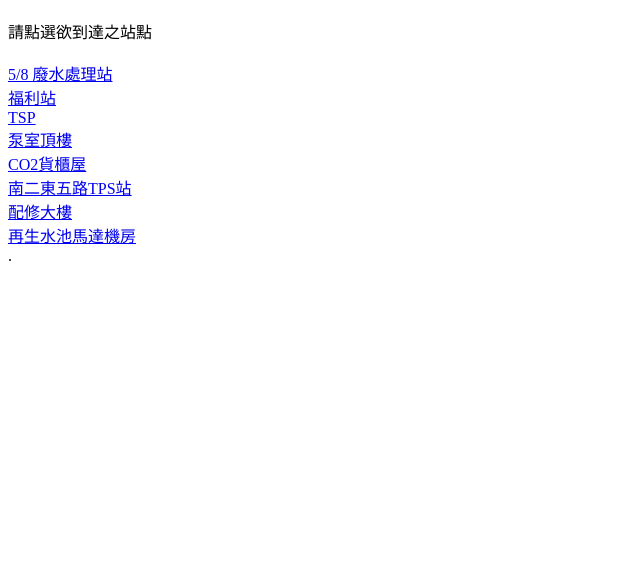
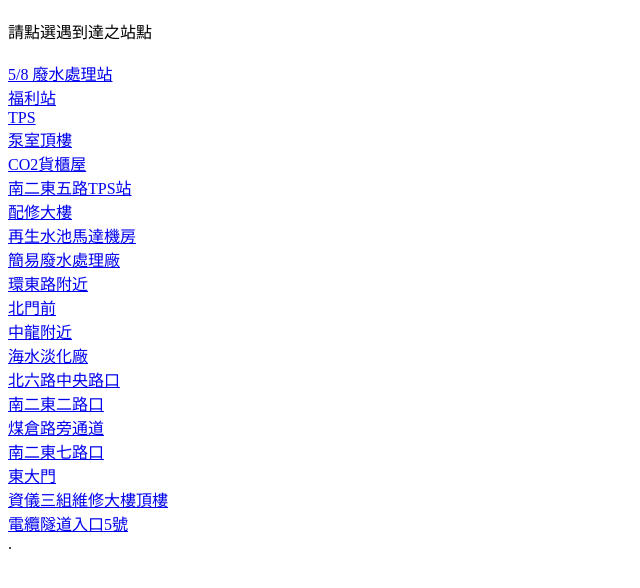
Before and after one commit to chrislin282/Map, a plain HTML site: page index.html in a window 1280 px wide. Shown: the part 70-658 px from the top of the page, without its empty margins (0-640 px from the left). Drawn offline with Linux system fonts and the light colour scheme.

Commit message:
Update index.html

```diff
--- a/index.html
+++ b/index.html
@@ -7,18 +7,27 @@
 <body>
 
 <h1>台電中火場域連結</h1>
-<p>請點選欲到達之站點<br>
-<br>
-<a href="https://www.google.com/maps/place/24%C2%B012'39.1%22N+120%C2%B029'00.4%22E/@24.2108611,120.4834444,17z/data=!3m1!4b1!4m5!3m4!1s0x0:0x7cd97276e05cff00!8m2!3d24.210854!4d120.483454"> 5/8 廢水處理站</a>
-<br>
+<p>請點選遇到達之站點<br><br>
+<a href="https://www.google.com/maps/place/24%C2%B012'39.1%22N+120%C2%B029'00.4%22E/@24.2108611,120.4834444,17z/data=!3m1!4b1!4m5!3m4!1s0x0:0x7cd97276e05cff00!8m2!3d24.210854!4d120.483454"> 5/8 廢水處理站</a><br>
 <a href="https://www.google.com/maps/search/24.216030,120.491160?sa=X&ved=2ahUKEwjpoMWxyYL6AhXWmVYBHdjKDX8Q8gF6BAgCEAE">福利站</a><br>
-<a href="https://www.google.com/maps/place/24%C2%B012'38.2%22N+120%C2%B028'33.5%22E/@24.2106,120.47598,17z/data=!3m1!4b1!4m5!3m4!1s0x0:0x796ee9929a56774a!8m2!3d24.2106!4d120.47598">TSP</a><br>
+<a href="https://www.google.com/maps/place/24%C2%B012'38.2%22N+120%C2%B028'33.5%22E/@24.2106,120.47598,17z/data=!3m1!4b1!4m5!3m4!1s0x0:0x796ee9929a56774a!8m2!3d24.2106!4d120.47598">TPS</a><br>
 <a href="https://www.google.com/maps/place/24%C2%B013'16.0%22N+120%C2%B028'54.6%22E/@24.221118,120.481826,17z/data=!3m1!4b1!4m5!3m4!1s0x0:0x24e567bceb2a7ea4!8m2!3d24.221118!4d120.481826">泵室頂樓</a><br>
 <a href="https://www.google.com/maps/place/24%C2%B012'39.1%22N+120%C2%B029'00.4%22E/@24.210854,120.4812653,17z/data=!3m1!4b1!4m5!3m4!1s0x0:0xded7b55a94764f79!8m2!3d24.210854!4d120.483454">CO2貨櫃屋</a><br>
 <a href="https://www.google.com/maps/place/24%C2%B012'50.6%22N+120%C2%B028'57.0%22E/@24.214064,120.4803133,17z/data=!3m1!4b1!4m5!3m4!1s0x0:0x2f1f50951851a60a!8m2!3d24.214064!4d120.482502">南二東五路TPS站</a><br>
 <a href="https://www.google.com/maps/place/24%C2%B013'02.0%22N+120%C2%B029'08.1%22E/@24.21721,120.4833813,17z/data=!3m1!4b1!4m5!3m4!1s0x0:0x14e64d88d1657c64!8m2!3d24.21721!4d120.48557">配修大樓</a><br>
 <a href="https://www.google.com/maps/place/24%C2%B012'34.6%22N+120%C2%B029'31.1%22E/@24.209609,120.491961,17z/data=!3m1!4b1!4m5!3m4!1s0x0:0x37331ec82a6afe72!8m2!3d24.209609!4d120.491961">再生水池馬達機房</a><br>
-
+<a href="https://www.google.com.tw/maps/place/24%C2%B013'14.2%22N+120%C2%B028'43.4%22E/@24.22062,120.4765313,17z/data=!3m1!4b1!4m5!3m4!1s0x0:0xdaead8921567d18!8m2!3d24.22062!4d120.47872?hl=zh-TW">簡易廢水處理廠</a><br>
+<a href="https://www.google.com/maps?q=24.216973,120.493352&rlz=1C1KNTJ_zh-TWTW1019TW1019&um=1&ie=UTF-8&sa=X&ved=2ahUKEwip0K6c2aL6AhXXA6YKHbpgCNAQ_AUoAXoECAIQAw">環東路附近</a><br>
+<a href="https://www.google.com/maps/place/24%C2%B013'06.2%22N+120%C2%B029'20.4%22E/@24.2184029,120.4868003,17z/data=!3m1!4b1!4m5!3m4!1s0x0:0x6d41224966738873!8m2!3d24.218398!4d120.488989">北門前</a><br>
+<a href="https://www.google.com/maps/place/24%C2%B013'10.0%22N+120%C2%B029'12.5%22E/@24.2194569,120.4846183,17z/data=!3m1!4b1!4m5!3m4!1s0x0:0x270926c87a13306f!8m2!3d24.219452!4d120.486807">中龍附近</a><br>
+<a href="https://www.google.com/maps/place/24%C2%B013'14.5%22N+120%C2%B028'58.8%22E/@24.2182188,120.4777352,15.44z/data=!4m5!3m4!1s0x0:0x8d6c969620d9eb7d!8m2!3d24.220683!4d120.482998">海水淡化廠</a><br>
+<a href="https://www.google.com/maps/search/24.21717,120.48431?sa=X&ved=2ahUKEwjTj-qX2qL6AhUJxpQKHb73CsgQ8gF6BAgDEAE">北六路中央路口</a><br>
+<a href="https://reurl.cc/9pL3ad">南二東二路口</a><br>
+<a href="https://www.google.com/maps/search/24.21960,120.47582?sa=X&ved=2ahUKEwiYvZ3w2qL6AhUOEKYKHa7xBvUQ8gF6BAgDEAE">煤倉路旁通道</a><br>
+<a href="https://www.google.com/maps/place/24%C2%B013'10.6%22N+120%C2%B028'33.0%22E/@24.2189619,120.4732273,14.92z/data=!4m5!3m4!1s0x0:0xe617c15fb723cd7b!8m2!3d24.2196!4d120.47582">南二東七路口</a><br>
+<a href="https://www.google.com/maps/place/24%C2%B012'39.0%22N+120%C2%B029'25.8%22E/@24.2108259,120.4882983,17z/data=!3m1!4b1!4m5!3m4!1s0x0:0x8b543e53b0d78c9a!8m2!3d24.210821!4d120.490487">東大門</a><br>
+<a href="https://www.google.com/maps/place/24%C2%B013'09.1%22N+120%C2%B028'28.2%22E/@24.2191669,120.4691633,15.44z/data=!4m5!3m4!1s0x0:0x4ff22afa2279ab2f!8m2!3d24.21918!4d120.4745">資儀三組維修大樓頂樓</a><br>
+<a href="https://www.google.com/maps/place/24%C2%B012'51.0%22N+120%C2%B028'21.0%22E/@24.2134254,120.469785,960m/data=!3m1!1e3!4m5!3m4!1s0x0:0xdea3518aa33b378e!8m2!3d24.2141667!4d120.4725">電纜隧道入口5號</a><br>
 
 .</p>
 </body>
```
